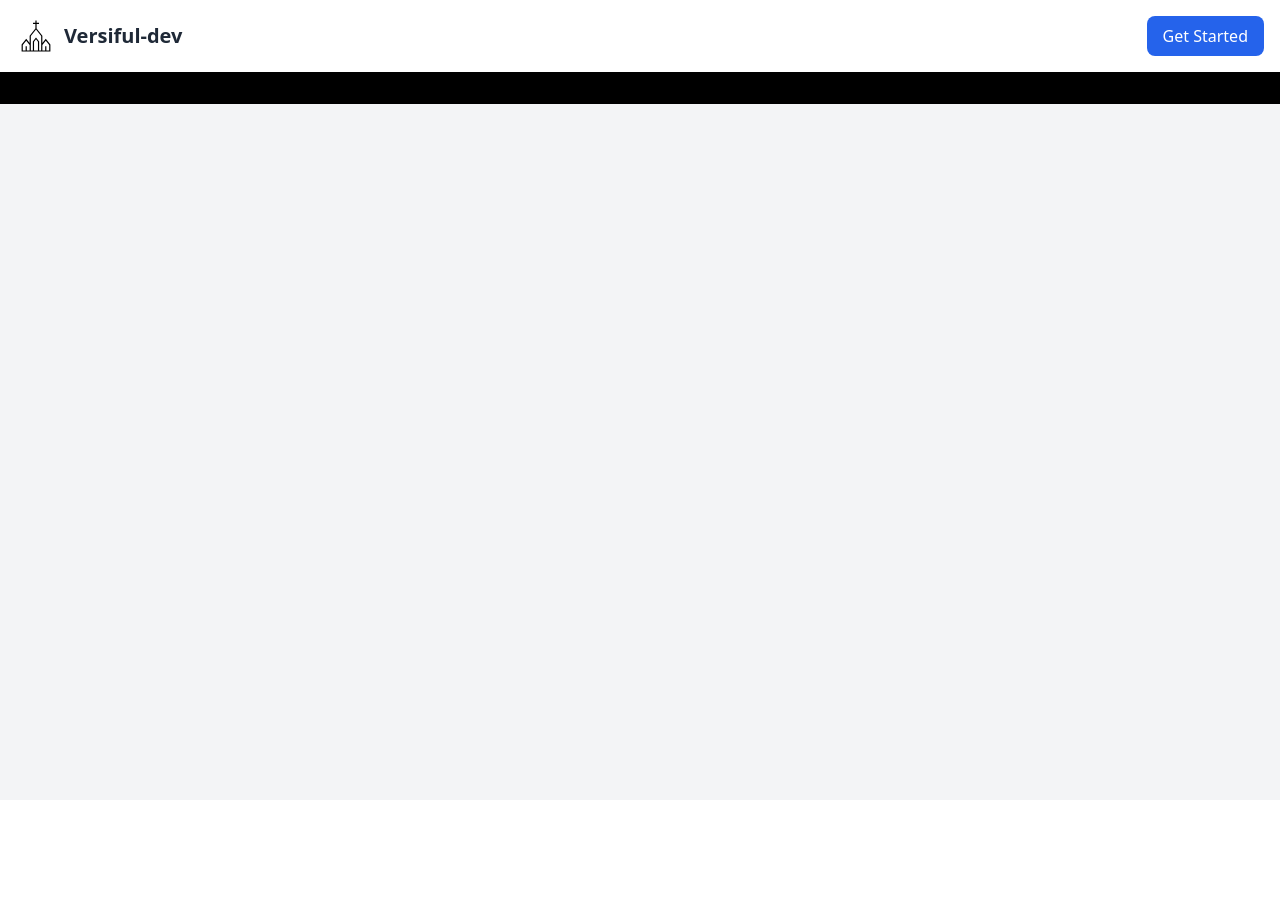
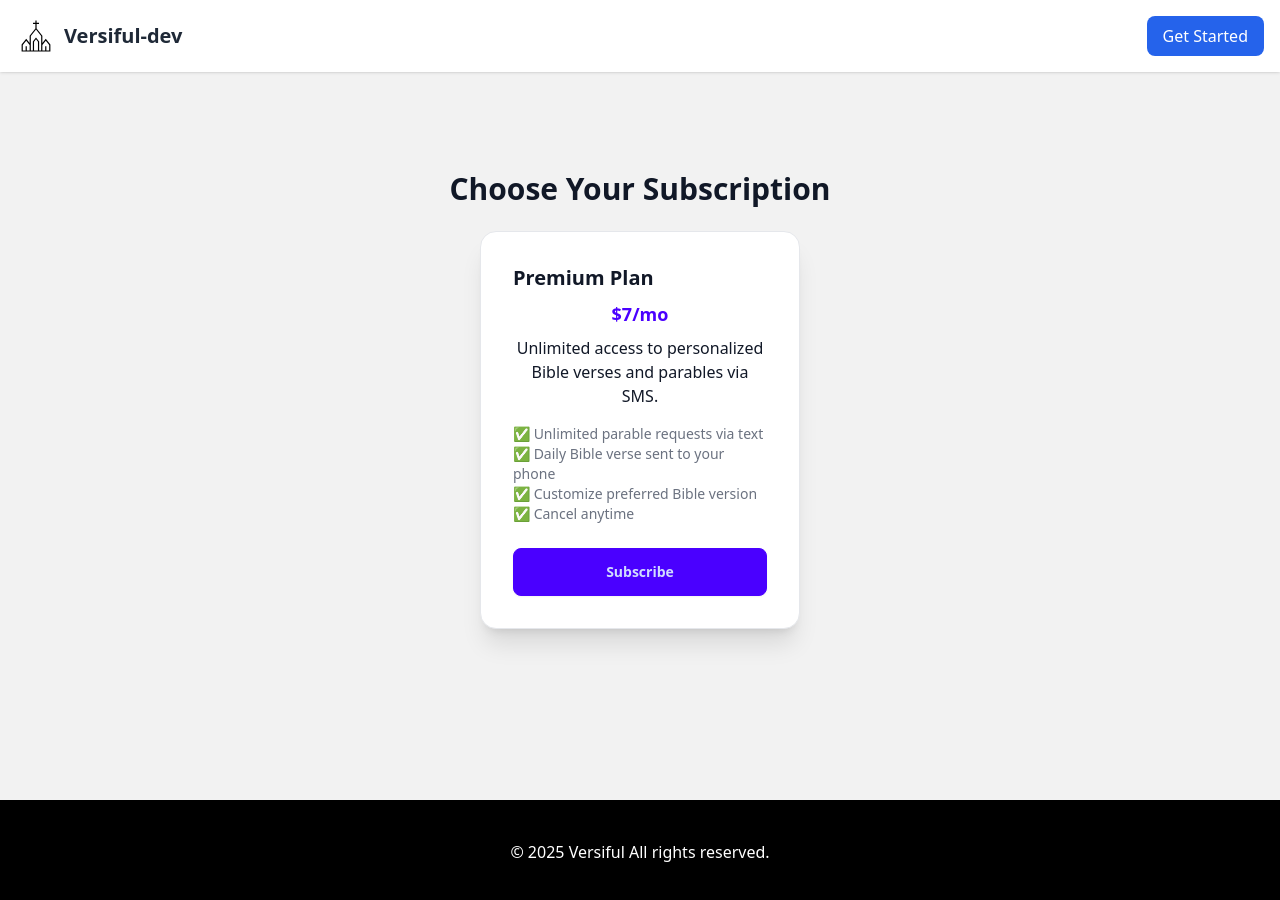
Before and after one commit to chris-messer/versiful_frontend, a React (Vite) app: page /subscription in a window 1280 px wide. Shown: the top 900 px of the page. Before the commit the page ends 800 px from the top, so only its background shows below. Built offline with nearby package versions, Linux system fonts and the light colour scheme.

Commit message:
Added subscription page and card

```diff
--- a/src/App.jsx
+++ b/src/App.jsx
@@ -6,6 +6,7 @@ import LandingPage from "./pages/LandingPage";
 import Callback from "./pages/Callback";
 import Home from "./pages/Home";
 import Settings from "./pages/Settings";
+import Subscription from "./pages/Subscription";
 import { useEffect, useState } from "react";
 
 export default function App() {
@@ -43,6 +44,7 @@ export default function App() {
                         <Route path="/callback" element={<Callback />} />
                         <Route path="/home" element={<Home />} />
                         <Route path="/settings" element={<Settings />} />
+                        <Route path="/subscription" element={<Subscription />} />
                     </Routes>
                     <Footer />
                 </div>
--- /dev/null
+++ b/src/components/subscription/SubscriptionCard.jsx
@@ -0,0 +1,23 @@
+import React from "react";
+
+const SubscriptionCard = ({ plan }) => {
+  return (
+    <div className="card w-80 bg-base-100 dark:bg-gray-700 shadow-xl border border-gray-200">
+      <div className="card-body text-center">
+        <h2 className="card-title text-xl font-bold">{plan.title}</h2>
+        <p className="text-lg font-semibold text-primary">{plan.price}</p>
+        <p>{plan.description}</p>
+        <ul className="text-sm text-gray-500 dark:text-gray-400 mt-2 text-left">
+          {plan.features.map((feature, index) => (
+            <li key={index}>✅ {feature}</li>
+          ))}
+        </ul>
+        <div className="card-actions justify-center mt-4">
+          <button className="btn btn-primary w-full">Subscribe</button>
+        </div>
+      </div>
+    </div>
+  );
+};
+
+export default SubscriptionCard;
--- /dev/null
+++ b/src/pages/Subscription.jsx
@@ -0,0 +1,36 @@
+import SubscriptionCard from "../components/subscription/SubscriptionCard.jsx";
+
+const SubscriptionPage = () => {
+    const plans = [
+        // {
+        //     title: "Basic Plan",
+        //     price: "$5/mo",
+        //     description: "Receive a daily Bible verse via text.",
+        //     features: ["1 daily verse", "Cancel anytime"],
+        // },
+        {
+            title: "Premium Plan",
+            price: "$7/mo",
+            description: "Unlimited access to personalized Bible verses and parables via SMS.",
+            features: [
+                "Unlimited parable requests via text",
+                "Daily Bible verse sent to your phone",
+                "Customize preferred Bible version",
+                "Cancel anytime"
+            ],
+        },
+    ];
+
+    return (
+        <div className="min-h-screen flex flex-col items-center justify-center bg-base-200 p-6">
+            <h1 className="text-3xl font-bold mb-6 text-center">Choose Your Subscription</h1>
+            <div className="grid grid-cols-1 gap-6">
+                {plans.map((plan, index) => (
+                    <SubscriptionCard key={index} plan={plan} />
+                ))}
+            </div>
+        </div>
+    );
+};
+
+export default SubscriptionPage;
```
